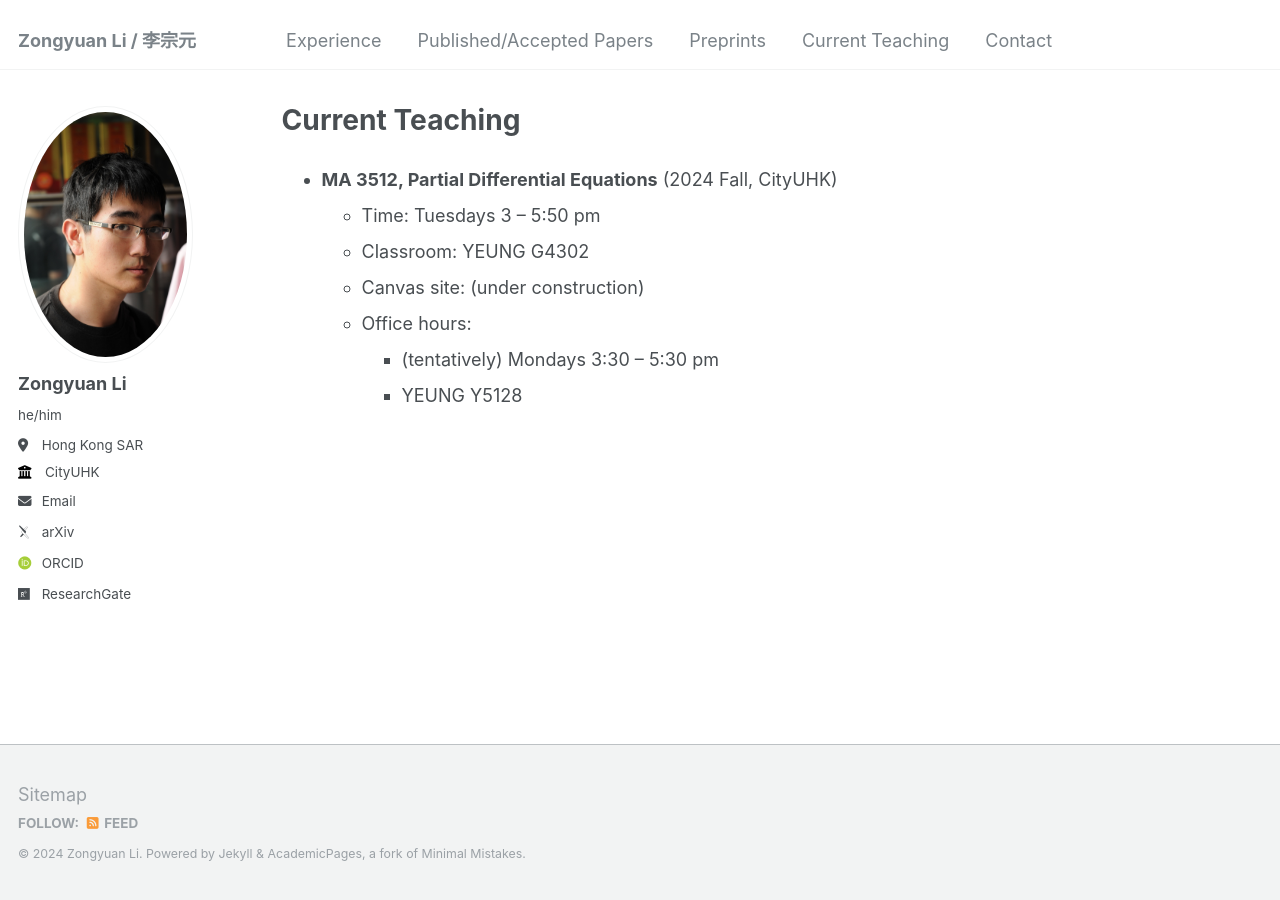
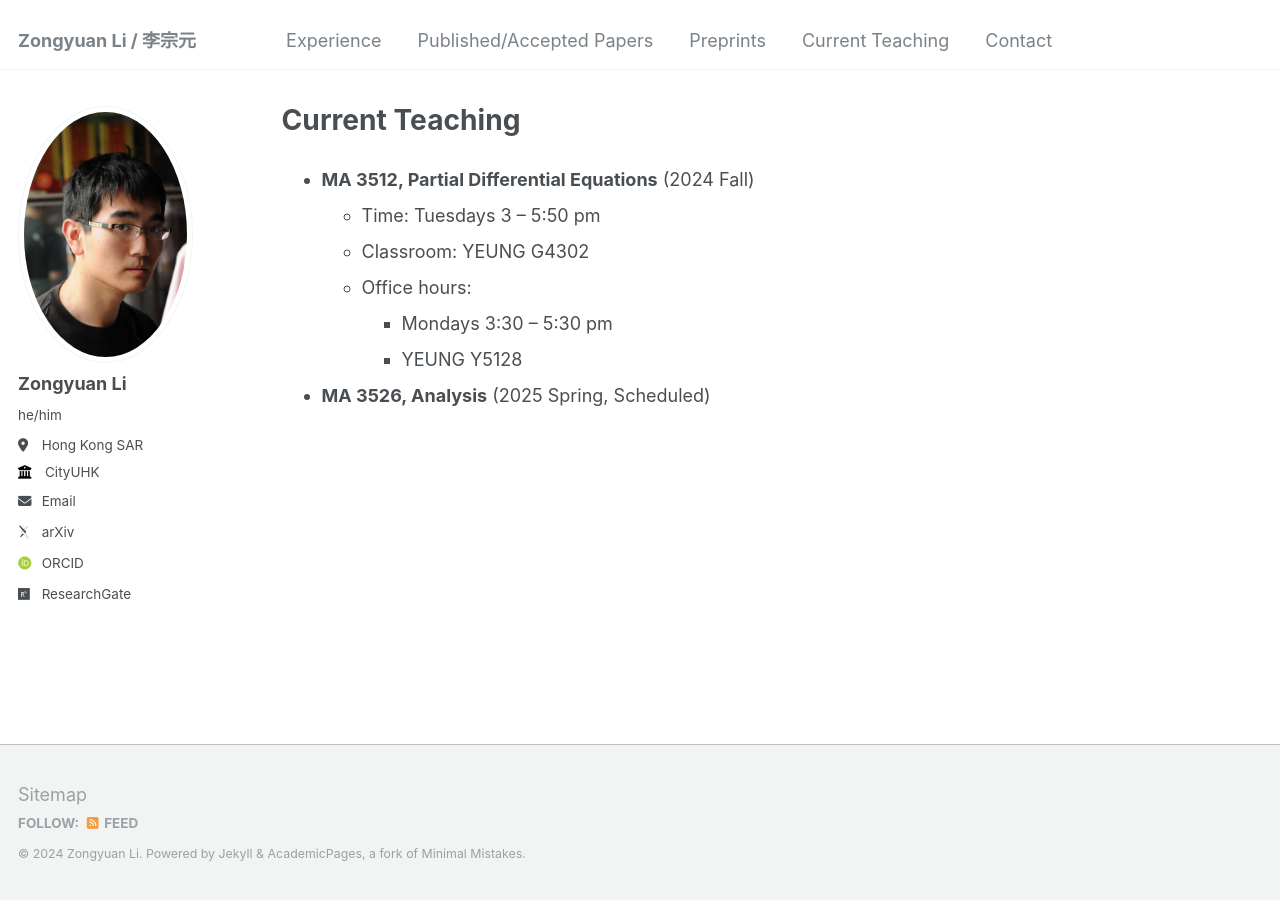
Before and after one commit to zongyuan-li/zongyuan-li.github.io, a Jekyll site: the page built from _pages/CurrentTeaching.md, in a window 1280 px wide. Built offline with Jekyll 4.4.1, drawn with Linux system fonts in a browser that asks for light colours; some web fonts are replaced.

Commit message:
Update CurrentTeaching.md

```diff
--- a/_pages/CurrentTeaching.md
+++ b/_pages/CurrentTeaching.md
@@ -10,10 +10,11 @@ redirect_from:
 
 
 
-  * **MA 3512, Partial Differential Equations** (2024 Fall, CityUHK)
+  * **MA 3512, Partial Differential Equations** (2024 Fall)
       * Time: Tuesdays 3 -- 5:50 pm
       * Classroom: YEUNG G4302
-      * Canvas site: (under construction)
       * Office hours:
-          * (tentatively) Mondays 3:30 -- 5:30 pm
+          * Mondays 3:30 -- 5:30 pm
           * YEUNG Y5128
+
+ * **MA 3526, Analysis** (2025 Spring, Scheduled)
```
